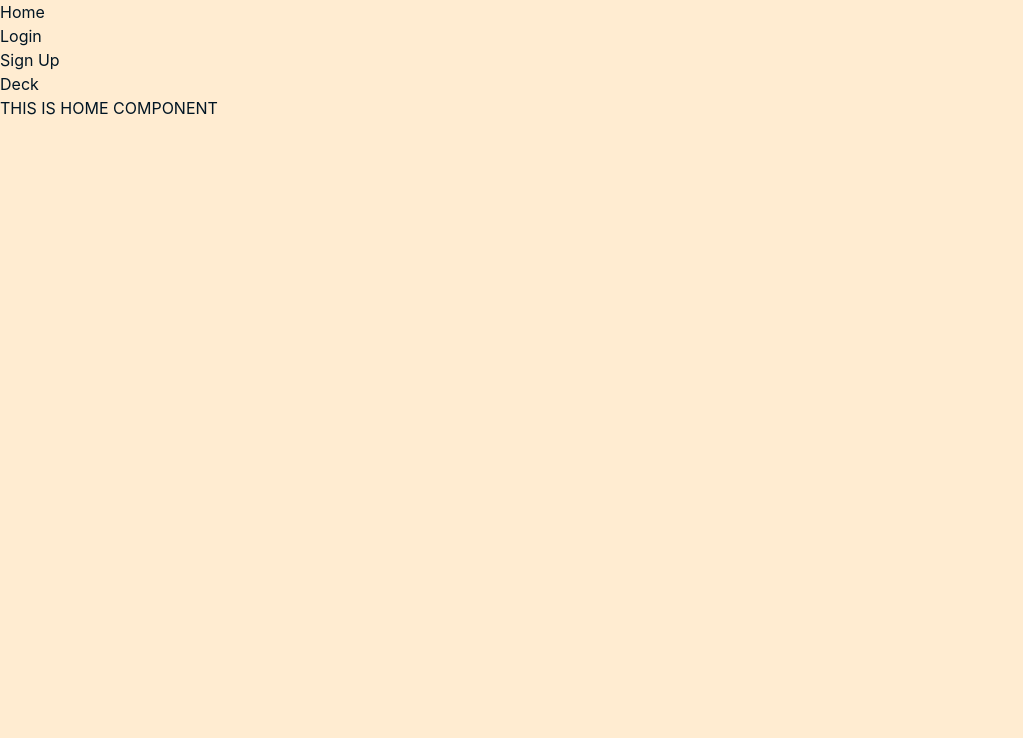
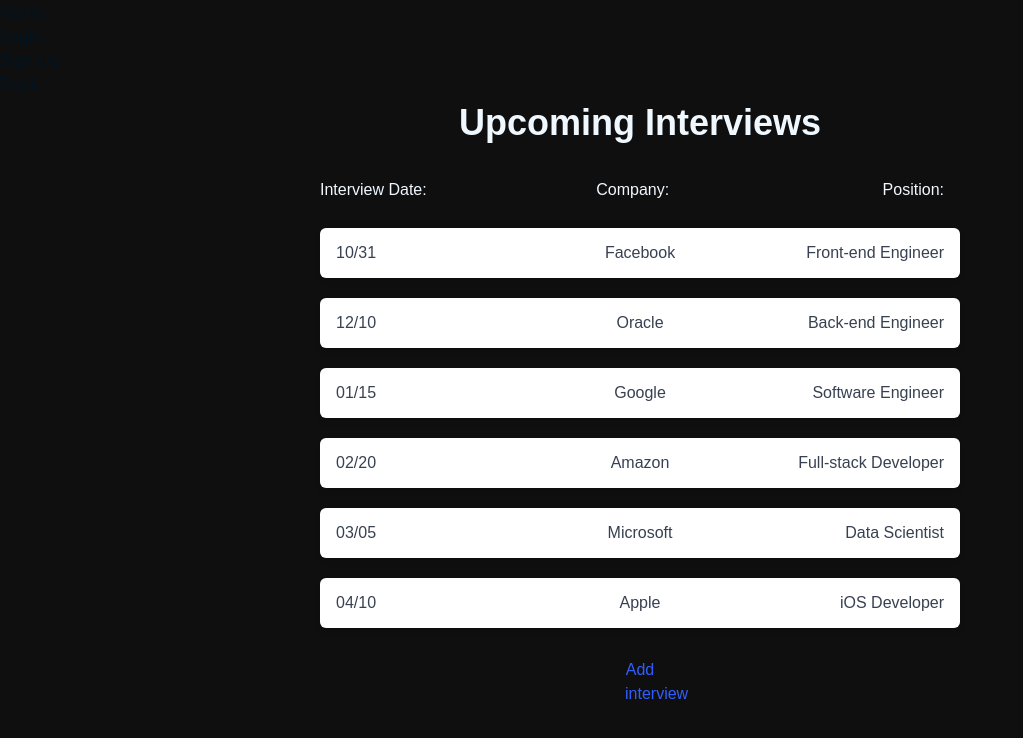
Before and after one commit to Views-LLC-2/pepper-deck, a React app: page / in a window 1280 px wide. Shown: the top 738 px of the page, without its empty margins (0-1023 px from the left). Built offline with nearby package versions, Linux system fonts and the light colour scheme.

Commit message:
frontend for JD

```diff
--- a/src/App.css
+++ b/src/App.css
@@ -1,3 +1,5 @@
 @tailwind base;
 @tailwind components;
 @tailwind utilities;
+
+@import url('https://fonts.googleapis.com/css2?family=Chakra+Petch:wght@400;600;700&family=Roboto+Mono:ital,wght@0,100;0,300;0,400;0,600;1,100;1,300;1,600&family=Roboto:wght@100&display=swap');
--- a/src/client/components/InterviewItem.css
+++ b/src/client/components/InterviewItem.css
@@ -1,5 +1,64 @@
+
 .itemContainer {
   display: flex;
-  width: 40vw;
+  width: 50vw;
   justify-content: space-between;
+
+  margin-top: 10px;
+  margin-bottom: 10px;
+  height: 50px;
+  align-items: center;
+  padding-left: 16px;
+  padding-right: 16px;
+  opacity: 0; /* Start with opacity 0 to hide the items */
+  transition: opacity 0.5s ease-in-out; /* Transition for fading in */
+  background-color: #5C8374;
+  color: aliceblue;
+
 }
+.itemContainer:hover {
+  cursor:pointer;
+}
+.interviewDate {
+ flex: 1;
+}
+
+.companyNameTitle {
+  flex: 1;
+  text-align: center;
+
+}
+.positionTitle {
+  flex: 1;
+  text-align: end;
+}
+.fade-in {
+  opacity: 0;
+  animation: fadeIn 1s ease-in-out forwards;
+}
+
+@keyframes fadeIn {
+  from {
+    opacity: 0;
+  }
+  to {
+    opacity: 1;
+  }
+}
+
+.hvr-float {
+  vertical-align: middle;
+  -webkit-transform: perspective(1px) translateZ(0);
+  transform: perspective(1px) translateZ(0);
+  box-shadow: 0 0 1px rgba(0, 0, 0, 0);
+  -webkit-transition-duration: 0.3s;
+  transition-duration: 0.3s;
+  -webkit-transition-property: transform;
+  transition-property: transform;
+  -webkit-transition-timing-function: ease-out;
+  transition-timing-function: ease-out;
+}
+.hvr-float:hover, .hvr-float:focus, .hvr-float:active {
+  -webkit-transform: translateY(-8px);
+  transform: translateY(-8px);
+}
--- a/src/client/components/InterviewItem.js
+++ b/src/client/components/InterviewItem.js
@@ -1,24 +1,26 @@
+import React, { useEffect, useState } from 'react';
+import './InterviewItem.css';
 
+const InterviewItem = ({ date, position, company, index }) => {
+  const [visible, setVisible] = useState(false);
 
-import './InterviewItem.css'
+  useEffect(() => {
+    // Delay the appearance of each item by multiplying the index
+    const timeout = setTimeout(() => {
+      setVisible(true);
+    }, index * 200); // Adjust the delay duration as needed
 
-const InterviewItem = (props) => {
- return(
-    <div className="itemContainer relative flex w-96 rounded-md bg-white bg-clip-border text-gray-700 shadow-md">
-      <div className="interviewDate">{props.date}</div>
-      <div className="companyNameTitle">{props.company}</div>
-      <div className="positionTitle">{props.position}</div>
+    // Clear the timeout when the component unmounts
+    return () => clearTimeout(timeout);
+  }, [index]);
+
+  return (
+    <div className={`itemContainer hvr-float rounded-md bg-white bg-clip-border text-gray-700 shadow-md ${visible ? 'fade-in' : ''}`}>
+      <div className="interviewDate">{date}</div>
+      <div className="companyNameTitle">{company}</div>
+      <div className="positionTitle">{position}</div>
     </div>
- )
-}
-
-// function interviewItem() {
-//   return( <div className="itemContainer">
-//     <div className="companyNameTitle">Facebook</div>
-//     <div className="interviewDate">10/31</div>
-//     <div className="positionTitle">Front-end Engineer</div>
-//   </div>
-//  )
-// }
+  );
+};
 
 export default InterviewItem;
--- a/src/client/pages/Home.css
+++ b/src/client/pages/Home.css
@@ -1,38 +1,98 @@
+
+
 .bodyContainer {
   display: flex;
   flex-direction: column;
   align-items: center;
+  font-family: 'Chakra Petch', sans-serif;
 }
 
 .categories {
   display: flex;
-  width: 40vw;
+  width: 50vw;
   justify-content: space-between;
+  align-items: flex-start;
+  color: aliceblue;
+  margin-bottom: 16px;
+
+}
+.catHeader {
+  padding-right: 16px;
+}
+.catHeader2 {
+  margin-right: 60px;
+}
+.titleContainer{
+  color: aliceblue;
+  font-weight: bold;
+  margin-bottom: 28px;
+  font-size: 36px;
 }
 
 .addIntBtn {
   width: 30px;
-  filter: invert(28%) sepia(100%) hue-rotate(-180deg) saturate(3);
+  filter: invert(28%) sepia(100%) hue-rotate(-170deg) saturate(7);
+  margin-top: 20px;
+}
+.input{
+  margin-right: 20px;
+  text-align: center;
+}
+.inputSection {
+  margin-top: 10px;
+
+
 }
 
-.btnImage {
+.fade-in {
+  opacity: 0;
+  animation: fadeIn 1s ease-in-out forwards;
 }
 
-.hvr-icon-fade {
-  display: inline-block;
-  vertical-align: middle;
-  -webkit-transform: perspective(1px) translateZ(0);
-  transform: perspective(1px) translateZ(0);
-  box-shadow: 0 0 1px rgba(0, 0, 0, 0);
+@keyframes fadeIn {
+  from {
+    opacity: 0;
+  }
+  to {
+    opacity: 1;
+  }
 }
-.hvr-icon-fade .hvr-icon {
-  -webkit-transform: translateZ(0);
-  transform: translateZ(0);
-  -webkit-transition-duration: 0.5s;
-  transition-duration: 0.5s;
-  -webkit-transition-property: color;
-  transition-property: color;
+
+@keyframes fadeInButton {
+  from {
+    opacity: 0;
+  }
+  to {
+    opacity: 1;
+  }
 }
-.hvr-icon-fade:hover .hvr-icon, .hvr-icon-fade:focus .hvr-icon, .hvr-icon-fade:active .hvr-icon {
-  color: #0F9E5E;
+
+.fade-in-button {
+  animation: fadeInButton 1.5s ease-in-out; /* Adjust the animation duration as needed */
 }
+
+
+
+/* CSS */
+.button-10 {
+
+
+  margin-left: 20px;
+
+  width: 80px;
+  height: 32px;
+  border-radius: 6px;
+  border: none;
+  color: #fff;
+  background: linear-gradient(180deg, #2076f8 0%, #0359fa 100%);
+   background-origin: border-box;
+  box-shadow: 0px 0.5px 1.5px rgba(54, 122, 246, 0.25), inset 0px 0.8px 0px -0.25px rgba(255, 255, 255, 0.2);
+  user-select: none;
+  -webkit-user-select: none;
+  touch-action: manipulation;
+}
+
+.button-10:focus {
+  box-shadow: inset 0px 0.8px 0px -0.25px rgba(255, 255, 255, 0.2), 0px 0.5px 1.5px rgba(54, 122, 246, 0.25), 0px 0px 0px 3.5px rgba(58, 108, 217, 0.5);
+  outline: 0;
+}
--- a/src/client/pages/Home.jsx
+++ b/src/client/pages/Home.jsx
@@ -1,8 +1,121 @@
+import InterviewItem from "../components/InterviewItem";
+import './Home.css';
+// import Icon from '../assets/icons8-add-new-50.png';
+import { useState } from "react";
 import React from "react";
-import './Home.css';
 
 function Home() {
-  return <div>THIS IS HOME COMPONENT</div>;
+  const [showInput, setShowInput] = useState(false);
+  const [formData, setFormData] = useState({
+    date: '',
+    company: '',
+    position: '',
+  });
+  const [interviews, setInterviews] = useState([
+    { date: '10/31', company: 'Facebook', position: 'Front-end Engineer' },
+    { date: '12/10', company: 'Oracle', position: 'Back-end Engineer' },
+    { date: '01/15', company: 'Google', position: 'Software Engineer' },
+    { date: '02/20', company: 'Amazon', position: 'Full-stack Developer' },
+    { date: '03/05', company: 'Microsoft', position: 'Data Scientist' },
+    { date: '04/10', company: 'Apple', position: 'iOS Developer' },
+
+  ]);
+
+
+  const handleAddButtonClick = () => {
+    setShowInput(true);
+  };
+
+  const handleInputChange = (event) => {
+    const { name, value } = event.target;
+    setFormData({
+      ...formData,
+      [name]: value,
+    });
+  };
+  const [newItemAdded, setNewItemAdded] = useState(false);
+
+  const handleSaveButtonClick = () => {
+    // Add the new interview data to the state
+    setInterviews([...interviews, formData]);
+
+    // Reset the form data and hide the input section
+    setFormData({
+      date: '',
+      company: '',
+      position: '',
+    });
+    setShowInput(false);
+
+    // Set a flag to trigger the new item animation
+    setNewItemAdded(true);
+  };
+
+  return (
+    <div className="bodyContainer">
+      <div className='titleContainer fade-in'>
+        <h2 className='homeTitle'>Upcoming Interviews</h2>
+      </div>
+      <div className="categories fade-in">
+        <div className="catHeader">
+        <h2 >Interview Date:</h2>
+
+        </div>
+        <div className="catHeader2">
+        <h2 >Company:</h2>
+
+        </div>
+        <div className="catHeader">
+        <h2 >Position:</h2>
+
+        </div>
+      </div>
+      {interviews.map((item, index) => (
+        <InterviewItem
+          key={index}
+          position={item.position}
+          company={item.company}
+          date={item.date}
+          index = {index}
+        />
+      ))}
+      {showInput ? (
+        <div className="inputSection">
+          <input
+            className="input rounded-sm"
+            type="text"
+            name="date"
+            placeholder="Interview Date"
+            value={formData.date}
+            onChange={handleInputChange}
+          />
+          <input
+            className="input rounded-sm"
+            type="text"
+            name="company"
+            placeholder="Company"
+            value={formData.company}
+            onChange={handleInputChange}
+          />
+          <input
+            className="input rounded-sm"
+            type="text"
+            name="position"
+            placeholder="Position"
+            value={formData.position}
+            onChange={handleInputChange}
+          />
+          <button className = "button-10"  onClick={handleSaveButtonClick}>Save</button>
+        </div>
+      ) : (
+        <div className="addIntBtnContainer fade-in-button">
+          <button className="addIntBtn" onClick={handleAddButtonClick}>Add interview
+
+          </button>
+        </div>
+      )}
+    </div>
+  );
 }
 
 export default Home;
--- a/src/index.css
+++ b/src/index.css
@@ -5,7 +5,8 @@
     sans-serif;
   -webkit-font-smoothing: antialiased;
   -moz-osx-font-smoothing: grayscale;
-  background-color: #FFECD1;
+  background-color: #0F0F0F;
+  /* background-color: #FFECD1; */
   color: #001524;
   /* background-color: #001524;
   color: #FFECD1; */
```
Also changed, not shown: src/client/assets/icons8-add-new-50.png (added), 1 other file (tests, documents, lock files or other folders).
